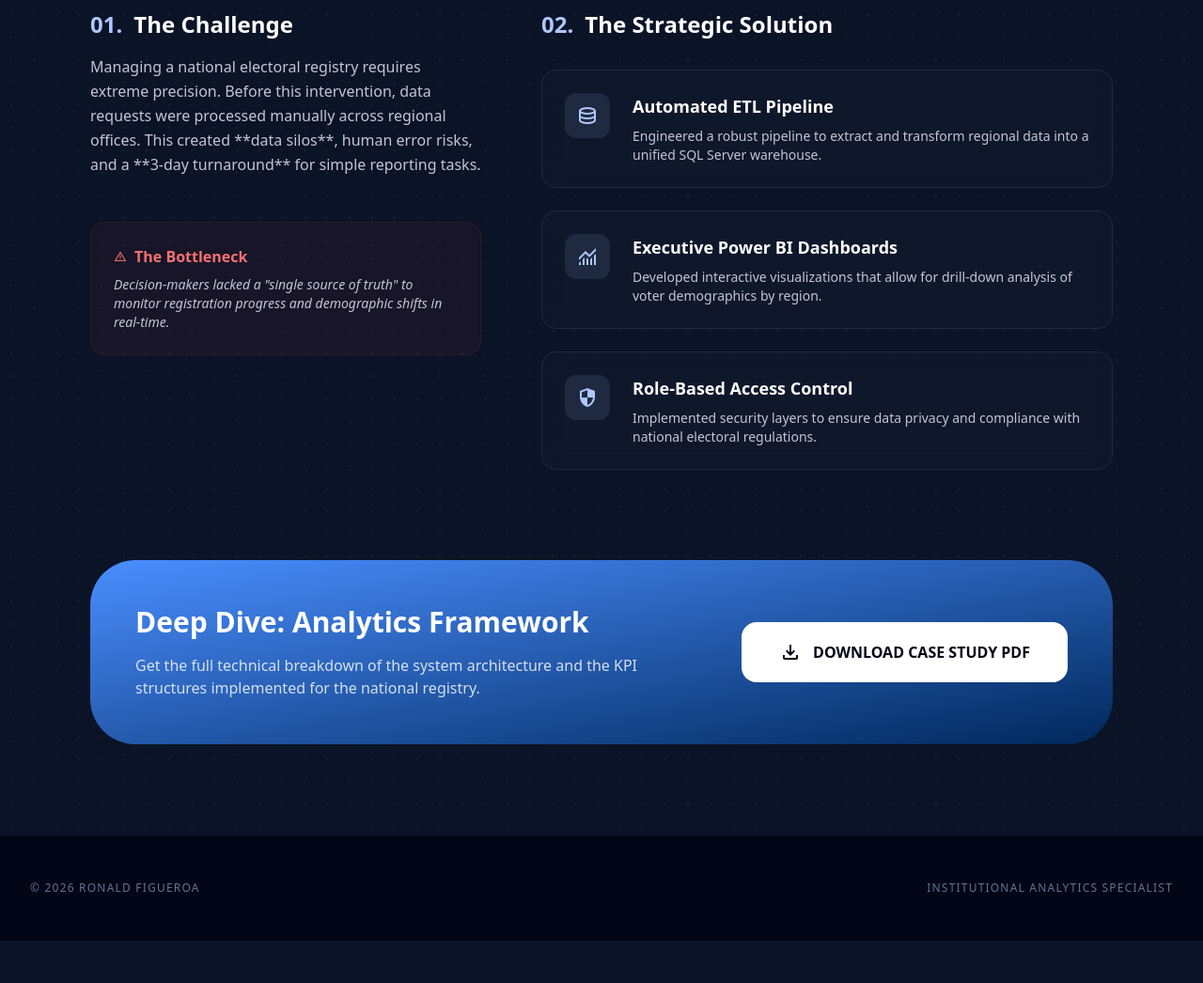
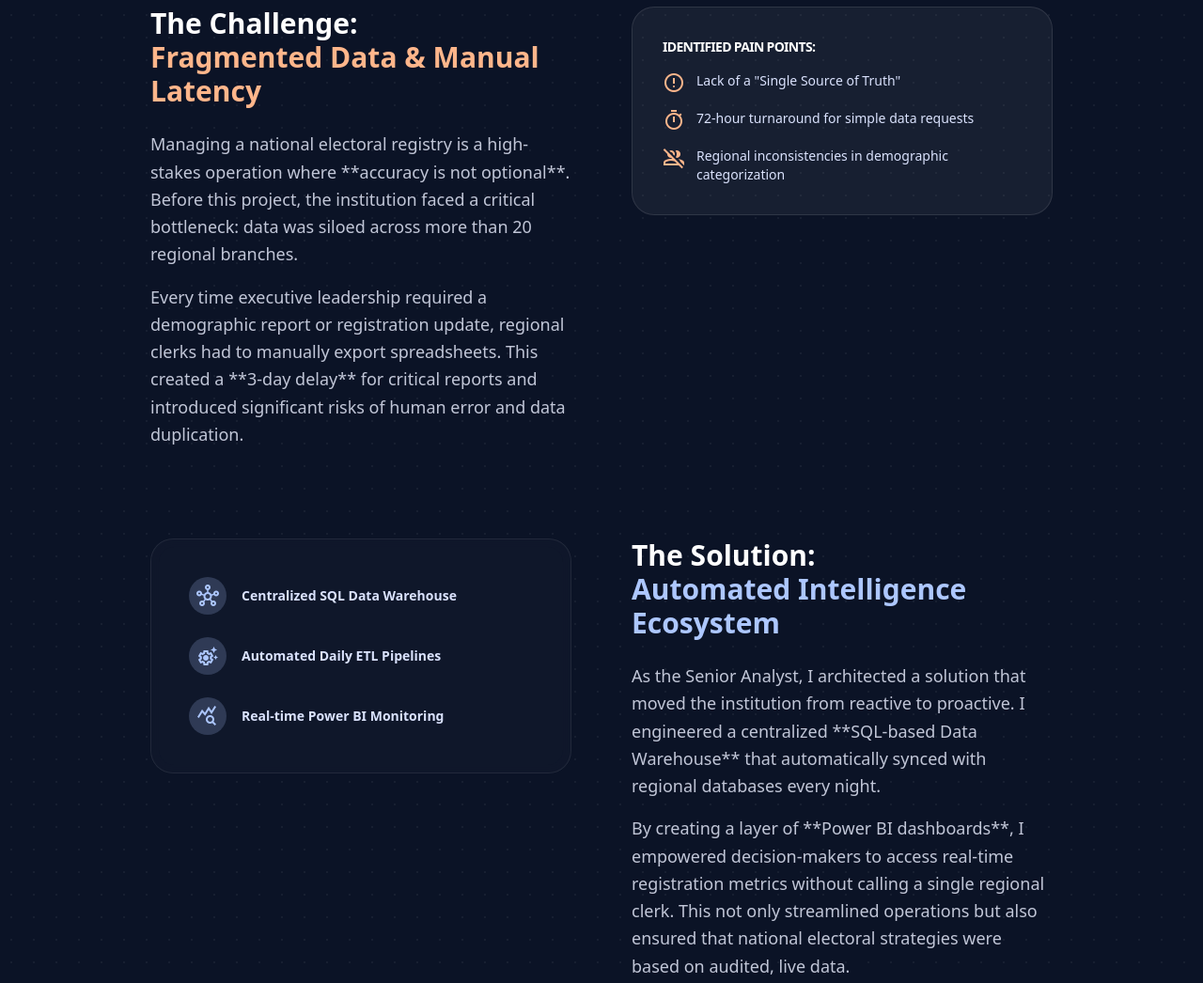
Before and after one commit to refigueroah/ronald-portfolio-2026, a plain HTML site: page case_study_electoral_registry_analytics/index.html in a window 1280 px wide. Shown: the part 1700-2746 px from the top of the page at 94% size. Before the commit the page ends 2701 px from the top, so only its background shows below. Drawn offline with nearby package versions, Linux system fonts and the light colour scheme.

Commit message:
Update index.html

```diff
--- a/case_study_electoral_registry_analytics/index.html
+++ b/case_study_electoral_registry_analytics/index.html
@@ -3,7 +3,7 @@
 <head>
     <meta charset="utf-8">
     <meta content="width=device-width, initial-scale=1.0" name="viewport">
-    <title>Case Study: Electoral Analytics | Ronald Figueroa</title>
+    <title>Electoral Analytics Case Study | Ronald Figueroa</title>
     <script src="https://cdn.tailwindcss.com?plugins=forms,container-queries"></script>
     <link href="https://fonts.googleapis.com/css2?family=Inter:wght@400;600;700;800&display=swap" rel="stylesheet">
     <link href="https://fonts.googleapis.com/css2?family=Material+Symbols+Outlined:wght,FILL@100..700,0..1&display=swap" rel="stylesheet">
@@ -28,7 +28,6 @@
         body { background-color: #0b1326; color: #dae2fd; }
         .glass-card { background: rgba(23, 31, 51, 0.4); backdrop-filter: blur(12px); border: 1px solid rgba(255, 255, 255, 0.08); }
         .dot-grid { background-image: radial-gradient(rgba(255, 255, 255, 0.05) 1px, transparent 0); background-size: 24px 24px; }
-        .gradient-border { border-image: linear-gradient(to right, #adc7ff, #4a8eff) 1; }
     </style>
 </head>
 <body class="font-sans antialiased selection:bg-primary/30 dot-grid">
@@ -45,127 +44,111 @@
     </header>
 
     <main class="pt-32 pb-24">
-        <article class="max-w-6xl mx-auto px-8">
+        <article class="max-w-5xl mx-auto px-8">
 
-            <div class="grid grid-cols-1 lg:grid-cols-12 gap-12 mb-20">
-                <div class="lg:col-span-8">
-                    <span class="text-primary font-bold uppercase tracking-widest text-xs mb-4 block">Institutional Modernization</span>
-                    <h1 class="text-4xl md:text-6xl font-extrabold text-white leading-tight mb-6">Electoral Registry <br><span class="text-primary">Analytics Platform</span></h1>
-                    <p class="text-xl text-on-surface-variant leading-relaxed mb-8">
-                        Architecting a unified "Single Source of Truth" to eliminate manual data reporting across 20+ national branches.
-                    </p>
-                    <div class="flex flex-wrap gap-3">
-                        <span class="bg-white/5 border border-white/10 px-4 py-1.5 rounded-full text-xs font-semibold text-primary">SQL Server</span>
-                        <span class="bg-white/5 border border-white/10 px-4 py-1.5 rounded-full text-xs font-semibold text-primary">Power BI</span>
-                        <span class="bg-white/5 border border-white/10 px-4 py-1.5 rounded-full text-xs font-semibold text-primary">ETL Pipelines</span>
+            <header class="mb-16">
+                <span class="text-primary font-bold uppercase tracking-widest text-xs mb-4 block">Institutional Strategic Project</span>
+                <h1 class="text-4xl md:text-6xl font-extrabold text-white leading-tight mb-6">Electoral Registry <span class="text-primary">Analytics</span></h1>
+                <div class="flex flex-wrap gap-3 mb-8">
+                    <span class="bg-white/5 border border-white/10 px-4 py-1.5 rounded-full text-xs font-semibold text-primary">Data Architecture</span>
+                    <span class="bg-white/5 border border-white/10 px-4 py-1.5 rounded-full text-xs font-semibold text-primary">Stakeholder Management</span>
                     <span class="bg-white/5 border border-white/10 px-4 py-1.5 rounded-full text-xs font-semibold text-primary">Business Intelligence</span>
                 </div>
+            </header>
+
+            <div class="glass-card rounded-[2.5rem] overflow-hidden mb-20 border border-white/10">
+                <img src="../assets/electoral_preview2.jpg" alt="Electoral Dashboard View" class="w-full h-auto">
             </div>
 
-                <div class="lg:col-span-4">
-                    <div class="glass-card p-8 rounded-3xl border-l-4 border-l-primary">
-                        <h4 class="text-white font-bold mb-6 flex items-center gap-2">
-                            <span class="material-symbols-outlined text-primary">bolt</span> Key Impact
-                        </h4>
-                        <div class="space-y-6">
+            <div class="space-y-24">
+
+                <section class="grid grid-cols-1 lg:grid-cols-2 gap-16 items-start">
                     <div>
-                                <p class="text-xs text-slate-500 uppercase tracking-widest mb-1">Reporting Speed</p>
-                                <p class="text-2xl font-bold text-white">-99.9% Latency</p>
+                        <h2 class="text-3xl font-bold text-white mb-6">The Challenge: <br><span class="text-secondary">Fragmented Data & Manual Latency</span></h2>
+                        <div class="space-y-4 text-on-surface-variant leading-relaxed text-lg">
+                            <p>
+                                Managing a national electoral registry is a high-stakes operation where **accuracy is not optional**. Before this project, the institution faced a critical bottleneck: data was siloed across more than 20 regional branches.
+                            </p>
+                            <p>
+                                Every time executive leadership required a demographic report or registration update, regional clerks had to manually export spreadsheets. This created a **3-day delay** for critical reports and introduced significant risks of human error and data duplication.
+                            </p>
                         </div>
-                            <div>
-                                <p class="text-xs text-slate-500 uppercase tracking-widest mb-1">Data Accuracy</p>
-                                <p class="text-2xl font-bold text-white">100% Unified</p>
                     </div>
-                            <div>
-                                <p class="text-xs text-slate-500 uppercase tracking-widest mb-1">Manual Labor</p>
-                                <p class="text-2xl font-bold text-white">Eliminated</p>
+                    <div class="bg-white/5 p-8 rounded-3xl border border-white/10">
+                        <h4 class="text-white font-bold mb-4 uppercase tracking-tighter text-sm">Identified Pain Points:</h4>
+                        <ul class="space-y-4">
+                            <li class="flex gap-3 text-sm"><span class="material-symbols-outlined text-secondary">error</span> Lack of a "Single Source of Truth"</li>
+                            <li class="flex gap-3 text-sm"><span class="material-symbols-outlined text-secondary">timer</span> 72-hour turnaround for simple data requests</li>
+                            <li class="flex gap-3 text-sm"><span class="material-symbols-outlined text-secondary">group_off</span> Regional inconsistencies in demographic categorization</li>
+                        </ul>
+                    </div>
+                </section>
+
+                <section class="grid grid-cols-1 lg:grid-cols-2 gap-16 items-start">
+                    <div class="order-2 lg:order-1 glass-card p-2 rounded-3xl">
+                         <div class="bg-slate-900 rounded-2xl p-8 space-y-6">
+                            <div class="flex items-center gap-4">
+                                <div class="w-10 h-10 rounded-full bg-primary/20 flex items-center justify-center text-primary"><span class="material-symbols-outlined">hub</span></div>
+                                <p class="text-sm font-bold">Centralized SQL Data Warehouse</p>
+                            </div>
+                            <div class="flex items-center gap-4">
+                                <div class="w-10 h-10 rounded-full bg-primary/20 flex items-center justify-center text-primary"><span class="material-symbols-outlined">settings_suggest</span></div>
+                                <p class="text-sm font-bold">Automated Daily ETL Pipelines</p>
+                            </div>
+                            <div class="flex items-center gap-4">
+                                <div class="w-10 h-10 rounded-full bg-primary/20 flex items-center justify-center text-primary"><span class="material-symbols-outlined">query_stats</span></div>
+                                <p class="text-sm font-bold">Real-time Power BI Monitoring</p>
                             </div>
                          </div>
                     </div>
-                </div>
-            </div>
-
-            <div class="relative rounded-[2.5rem] overflow-hidden mb-24 border border-white/10 shadow-2xl">
-                <img src="../assets/electoral_preview.png" alt="Analytics Dashboard" class="w-full h-auto">
-            </div>
-
-            <div class="grid grid-cols-1 lg:grid-cols-12 gap-16">
-
-                <div class="lg:col-span-5 space-y-12">
-                    <section>
-                        <h2 class="text-2xl font-bold text-white mb-4 flex items-center gap-3">
-                            <span class="text-primary">01.</span> The Challenge
-                        </h2>
-                        <p class="text-on-surface-variant leading-relaxed">
-                            Managing a national electoral registry requires extreme precision. Before this intervention, data requests were processed manually across regional offices. This created **data silos**, human error risks, and a **3-day turnaround** for simple reporting tasks.
+                    <div class="order-1 lg:order-2">
+                        <h2 class="text-3xl font-bold text-white mb-6">The Solution: <br><span class="text-primary">Automated Intelligence Ecosystem</span></h2>
+                        <div class="space-y-4 text-on-surface-variant leading-relaxed text-lg">
+                            <p>
+                                As the Senior Analyst, I architected a solution that moved the institution from reactive to proactive. I engineered a centralized **SQL-based Data Warehouse** that automatically synced with regional databases every night.
                             </p>
-                    </section>
-
-                    <div class="p-6 bg-red-500/5 border border-red-500/10 rounded-2xl">
-                        <h4 class="text-red-400 font-bold mb-2 flex items-center gap-2">
-                            <span class="material-symbols-outlined text-sm">warning</span> The Bottleneck
-                        </h4>
-                        <p class="text-sm text-on-surface-variant italic">
-                            Decision-makers lacked a "single source of truth" to monitor registration progress and demographic shifts in real-time.
+                            <p>
+                                By creating a layer of **Power BI dashboards**, I empowered decision-makers to access real-time registration metrics without calling a single regional clerk. This not only streamlined operations but also ensured that national electoral strategies were based on audited, live data.
                             </p>
                         </div>
                     </div>
+                </section>
 
-                <div class="lg:col-span-7 space-y-6">
-                    <h2 class="text-2xl font-bold text-white mb-8 flex items-center gap-3">
-                        <span class="text-primary">02.</span> The Strategic Solution
-                    </h2>
-
-                    <div class="glass-card p-6 rounded-2xl flex gap-6 group hover:bg-white/5 transition-colors">
-                        <div class="w-12 h-12 rounded-xl bg-primary/10 flex items-center justify-center text-primary shrink-0">
-                            <span class="material-symbols-outlined">database</span>
+                <section class="border-t border-white/10 pt-24 text-center">
+                    <h2 class="text-4xl font-bold text-white mb-12">Measurable Outcomes</h2>
+                    <div class="grid grid-cols-1 md:grid-cols-3 gap-8">
+                        <div class="p-10 rounded-3xl bg-primary-container/10 border border-primary-container/20">
+                            <div class="text-5xl font-black text-primary mb-2">99%</div>
+                            <p class="text-sm text-on-surface-variant uppercase tracking-widest font-bold">Faster Reporting</p>
                         </div>
-                        <div>
-                            <h4 class="text-lg font-bold text-white mb-2">Automated ETL Pipeline</h4>
-                            <p class="text-sm text-on-surface-variant">Engineered a robust pipeline to extract and transform regional data into a unified SQL Server warehouse.</p>
+                        <div class="p-10 rounded-3xl bg-primary-container/10 border border-primary-container/20">
+                            <div class="text-5xl font-black text-primary mb-2">100%</div>
+                            <p class="text-sm text-on-surface-variant uppercase tracking-widest font-bold">Data Accuracy</p>
+                        </div>
+                        <div class="p-10 rounded-3xl bg-primary-container/10 border border-primary-container/20">
+                            <div class="text-5xl font-black text-primary mb-2">20+</div>
+                            <p class="text-sm text-on-surface-variant uppercase tracking-widest font-bold">Branches Unified</p>
                         </div>
                     </div>
+                </section>
 
-                    <div class="glass-card p-6 rounded-2xl flex gap-6 group hover:bg-white/5 transition-colors">
-                        <div class="w-12 h-12 rounded-xl bg-primary/10 flex items-center justify-center text-primary shrink-0">
-                            <span class="material-symbols-outlined">monitoring</span>
-                        </div>
-                        <div>
-                            <h4 class="text-lg font-bold text-white mb-2">Executive Power BI Dashboards</h4>
-                            <p class="text-sm text-on-surface-variant">Developed interactive visualizations that allow for drill-down analysis of voter demographics by region.</p>
-                        </div>
             </div>
 
-                    <div class="glass-card p-6 rounded-2xl flex gap-6 group hover:bg-white/5 transition-colors">
-                        <div class="w-12 h-12 rounded-xl bg-primary/10 flex items-center justify-center text-primary shrink-0">
-                            <span class="material-symbols-outlined">security</span>
+            <section class="mt-32 bg-white/5 p-12 rounded-[3rem] border border-white/10 flex flex-col md:flex-row items-center justify-between gap-8">
+                <div>
+                    <h3 class="text-2xl font-bold text-white mb-2">Technical Deep Dive</h3>
+                    <p class="text-on-surface-variant">Download the full infographic summarizing the ETL architecture and KPI structures.</p>
                 </div>
-                        <div>
-                            <h4 class="text-lg font-bold text-white mb-2">Role-Based Access Control</h4>
-                            <p class="text-sm text-on-surface-variant">Implemented security layers to ensure data privacy and compliance with national electoral regulations.</p>
-                        </div>
-                    </div>
-                </div>
-            </div>
-
-            <section class="mt-24 bg-gradient-to-br from-primary-container to-on-primary-container p-12 rounded-[3rem] text-center lg:text-left flex flex-col lg:flex-row items-center justify-between gap-8">
-                <div class="max-w-xl">
-                    <h2 class="text-3xl font-bold text-white mb-4">Deep Dive: Analytics Framework</h2>
-                    <p class="text-white/80">Get the full technical breakdown of the system architecture and the KPI structures implemented for the national registry.</p>
-                </div>
-                <a href="../assets/electoral_analytics_summary.pdf" download class="bg-white text-slate-950 px-10 py-5 rounded-2xl font-black flex items-center gap-3 hover:scale-105 transition-transform">
-                    <span class="material-symbols-outlined">download</span> DOWNLOAD CASE STUDY PDF
+                <a href="../assets/electoral_analytics_summary.pdf" download class="bg-primary text-slate-950 px-8 py-4 rounded-xl font-bold hover:scale-105 transition-transform flex items-center gap-2">
+                    <span class="material-symbols-outlined">download</span> Download PDF Summary
                 </a>
             </section>
 
         </article>
     </main>
 
-    <footer class="py-12 border-t border-white/5 bg-slate-950">
-        <div class="max-w-7xl mx-auto px-8 flex justify-between items-center text-xs uppercase tracking-widest text-slate-500">
-            <p>© 2026 Ronald Figueroa</p>
-            <p>Institutional Analytics Specialist</p>
-        </div>
+    <footer class="py-12 bg-slate-950 text-center text-xs uppercase tracking-widest text-slate-500">
+        <p>© 2026 Ronald Figueroa | Senior Business Analyst Portfolio</p>
     </footer>
 
 </body>
```
Lines whose indentation alone changed are shown as unchanged.
